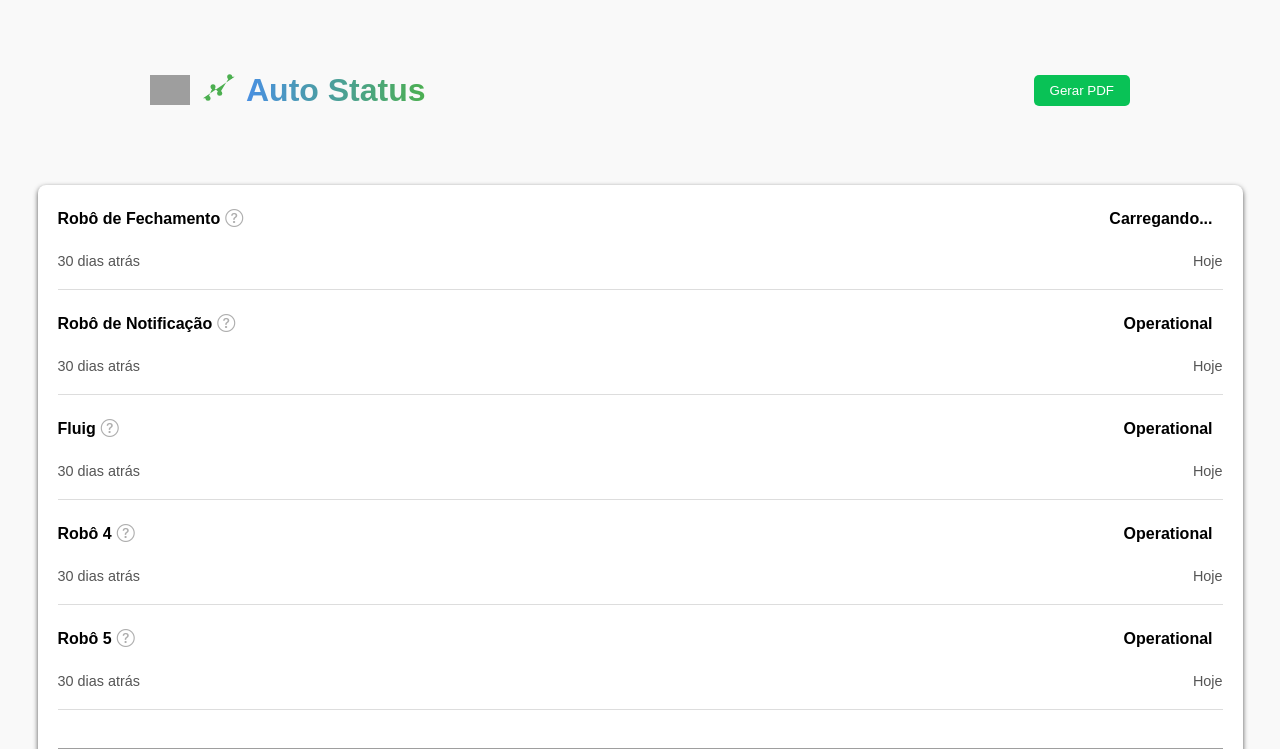
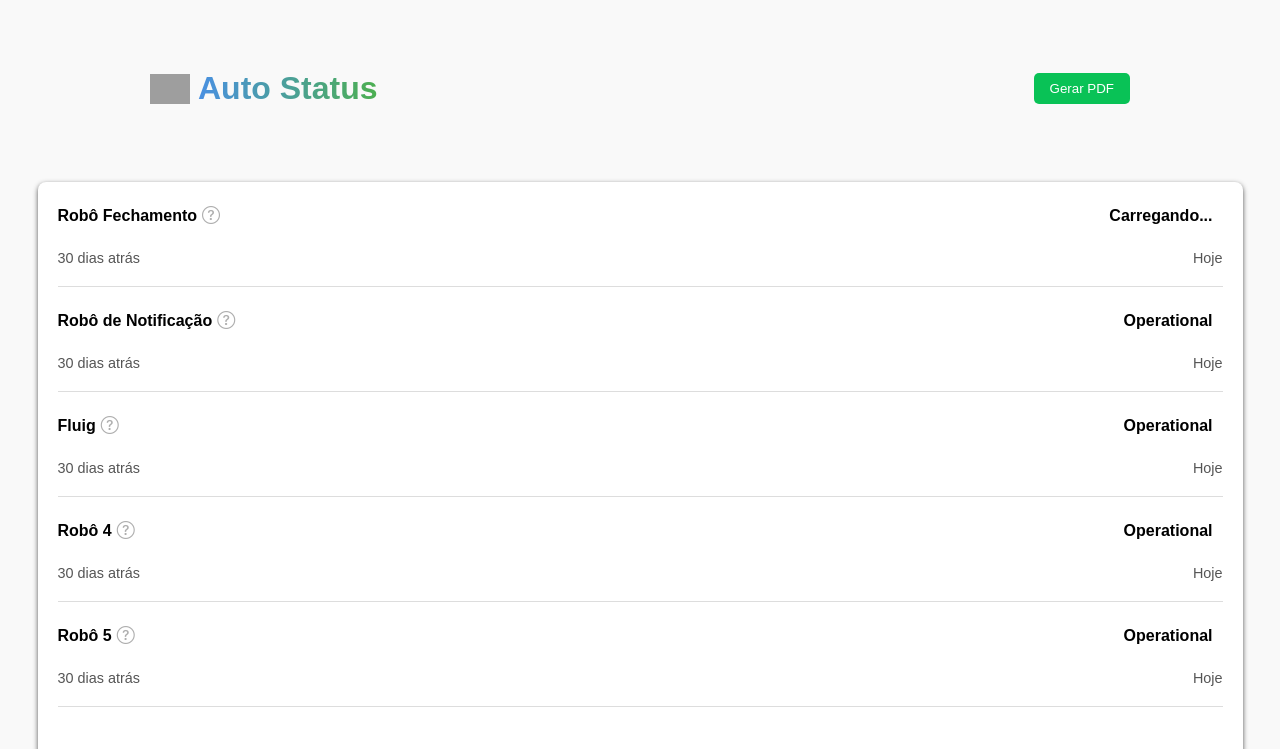
Before and after one commit to cauanmassino/StatusBot, a Flask app: template Template/index.html in a window 1280 px wide. Shown: the top 749 px of the page. Run offline with Flask 3, Linux system fonts and the light colour scheme; the template is opened without the code that fills it, so the values that code supplies are empty; grey boxes are pictures that could not be loaded.

Commit message:
Update index.html

```diff
--- a/Template/index.html
+++ b/Template/index.html
@@ -18,18 +18,7 @@
     <!-- Div que contém logo e nome -->
     <div class="logo">
         <!-- Logo da empresa -->
-        <img src="/Back End/app/Resource/Logo_DD_N_3-removebg-preview.ico" alt="Logo">
-        <!-- Ícone -->
-        <svg xmlns="http://www.w3.org/2000/svg" viewBox="0 0 24 24" width="40" height="40" fill="#4CAF50">
-            <path d="M3 17h3l3-7 4 4 6-10h3"></path>
-            <circle cx="6" cy="17" r="1.5"></circle>
-            <circle cx="9" cy="10" r="1.5"></circle>
-            <circle cx="13" cy="14" r="1.5"></circle>
-            <circle cx="19" cy="4" r="1.5"></circle>
-        </svg>
-
-
-
+        <img src="/static/logodd.ico" alt="Logo">
         <!-- Nome do site com gradiente -->
         <h1>Auto Status</h1>
     </div>
@@ -43,8 +32,11 @@
     <div class="status-item">
         <div class="status-header">
             <div class="status-title">
-                Robô de Fechamento
-                <i class="bi bi-question-circle" title="Ajuda sobre este robô"></i>
+                Robô Fechamento
+                <i class="bi bi-question-circle info-icon" data-nome="Robô Fechamento"></i>
+            </div>
+            <div id="modal-container" style="display: none;">
+                <!-- O conteúdo do modal será preenchido dinamicamente -->
             </div>
             <span class="status-state" id="estado-atual">Carregando...</span> <!-- O estado será atualizado -->
         </div>
@@ -61,7 +53,7 @@
     <div class="status-item">
         <div class="status-header">
             <div class="status-title">Robô de Notificação
-                <i class="bi bi-question-circle" title="Este é um botão de ajuda"></i>
+                <i class="bi bi-question-circle info-icon" data-nome="Robô de Notificação"></i>
             </div>
             <span class="status-state">Operational</span>
         </div>
@@ -77,7 +69,7 @@
         <div class="status-item">
             <div class="status-header">
                 <div class="status-title">Fluig
-                    <i class="bi bi-question-circle" title="Este é um botão de ajuda"></i>
+                    <i class="bi bi-question-circle info-icon" data-nome="Fluig"></i>
                 </div>
                 <span class="status-state">Operational</span>
             </div>
@@ -97,7 +89,7 @@
         <div class="status-item">
             <div class="status-header">
                 <div class="status-title">Robô 4
-                    <i class="bi bi-question-circle" title="Este é um botão de ajuda"></i>
+                    <i class="bi bi-question-circle info-icon" data-nome="Robô 4"></i>
                 </div>
                 <span class="status-state">Operational</span>
             </div>
@@ -117,7 +109,7 @@
         <div class="status-item">
             <div class="status-header">
                 <div class="status-title">Robô 5
-                    <i class="bi bi-question-circle" title="Este é um botão de ajuda"></i>
+                    <i class="bi bi-question-circle info-icon" data-nome="Robô 5"></i>
                 </div>
                 <span class="status-state">Operational</span>
             </div>
@@ -133,6 +125,13 @@
             </div>
         </div>
 
+        <br>
+
+        <h2>Incidentes Passados</h2>
+ <!-- Container para as atualizações -->
+ <div id="atualizacoes-container">
+    <!-- As atualizações serão carregadas dinamicamente aqui -->
+</div>
 
         <br>
 
@@ -141,7 +140,7 @@
               id="myIframe"
               src="https://docs.google.com/document/d/1nsKhwhluF29EMY2aHfcZmcsHIttuFvr7km2DGN5yAOM/preview"
               width="100%"
-              height="2500px"
+              height="1500px"
               style="border: none;">
             </iframe>
             <button onclick="toggleFullScreen()" style="margin-top: 10px; padding: 10px; background-color: #007bff; color: #fff; border: none; border-radius: 5px; cursor: pointer;">
```
